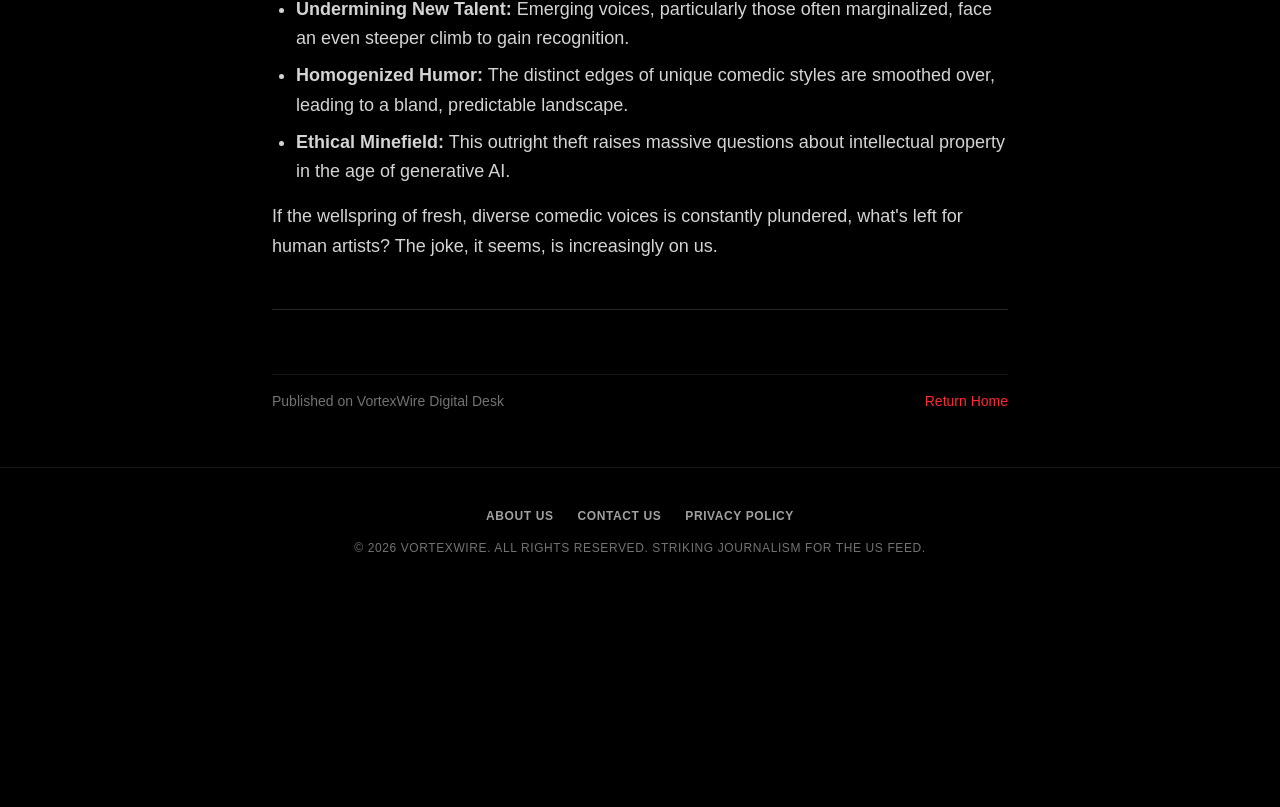
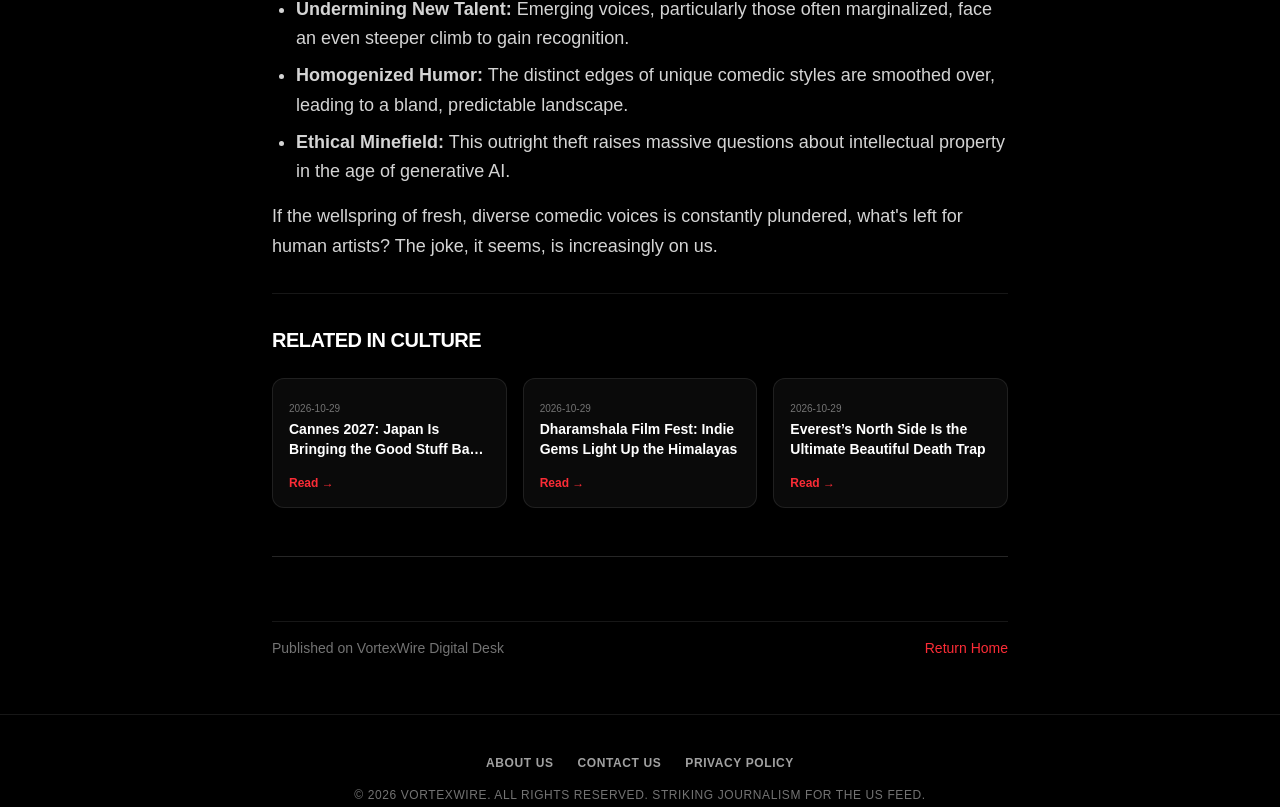
Before and after one commit to remstr/vortexwire, a Next.js app: page /culture/ai-bots-the-new-joke-thieves-and-theyre-targeting-women in a window 1280 px wide. Shown: the part 1458-2265 px from the top of the page. Before the commit the page ends 2054 px from the top, so only its background shows below. Built offline with nearby package versions, Linux system fonts and the light colour scheme.

Commit message:
Implement related articles section and Comments component
Added a section to display related articles at the bottom of the article page and included the Comments component.

```diff
--- a/src/app/[category]/[slug]/page.js
+++ b/src/app/[category]/[slug]/page.js
@@ -5,7 +5,7 @@ import Link from 'next/link';
 import { notFound } from 'next/navigation';
 import ReactMarkdown from 'react-markdown';
 import ShareButtons from '@/components/ShareButtons';
-import Comments from '@/components/Comments'; // 1. Import the Comments component
+import Comments from '@/components/Comments';
 
 const contentDirectory = function() {
   return path.join(process.cwd(), 'content');
@@ -37,6 +37,29 @@ export async function generateStaticParams() {
   return paths;
 }
 
+// Helper to get up to 3 related articles from the same category
+function getRelatedPosts(currentCategory, currentSlug) {
+  const catDir = path.join(contentDirectory(), currentCategory);
+  if (!fs.existsSync(catDir)) return [];
+
+  const filenames = fs.readdirSync(catDir);
+  const posts = filenames
+    .filter((fn) => fn.endsWith('.mdx'))
+    .map((filename) => {
+      const filePath = path.join(catDir, filename);
+      const fileContents = fs.readFileSync(filePath, 'utf8');
+      const { data } = matter(fileContents);
+      return {
+        slug: filename.replace(/\.mdx$/, '').toLowerCase(),
+        category: currentCategory,
+        ...data,
+      };
+    })
+    .filter((p) => p.slug !== currentSlug);
+
+  return posts.slice(0, 3);
+}
+
 export default async function ArticlePage({ params }) {
   const resolvedParams = await params;
   const category = resolvedParams?.category?.toLowerCase();
@@ -50,6 +73,13 @@ export default async function ArticlePage({ params }) {
 
   const fileContents = fs.readFileSync(filePath, 'utf8');
   const { data, content } = matter(fileContents);
+
+  // Calculate reading time (avg 200 words per minute)
+  const wordCount = content.split(/\s+/g).length;
+  const readingTime = Math.ceil(wordCount / 200);
+
+  // Fetch related posts for the bottom section
+  const relatedPosts = getRelatedPosts(category, slug);
 
   return (
     <article className="max-w-3xl mx-auto space-y-8 py-6 px-4">
@@ -68,6 +98,8 @@ export default async function ArticlePage({ params }) {
               {data.category}
             </span>
             <span>{data.date}</span>
+            <span>•</span>
+            <span>{readingTime} min read</span>
             <span>•</span>
             <span>By {data.author}</span>
           </div>
@@ -112,7 +144,33 @@ export default async function ArticlePage({ params }) {
         </ReactMarkdown>
       </div>
 
-      {/* 2. COMMENT SECTION PLACED HERE */}
+      {/* RELATED STORIES SECTION */}
+      {relatedPosts.length > 0 && (
+        <section className="space-y-6 pt-8 border-t border-neutral-900">
+          <h3 className="text-xl font-black text-white uppercase tracking-tight">
+            Related in {category.charAt(0).toUpperCase() + category.slice(1)}
+          </h3>
+          <div className="grid grid-cols-1 md:grid-cols-3 gap-4">
+            {relatedPosts.map((post) => (
+              <Link
+                key={post.slug}
+                href={`/${post.category}/${post.slug}`}
+                className="group bg-neutral-950 border border-neutral-800/80 rounded-xl p-4 flex flex-col justify-between hover:border-red-600/50 transition shadow-lg"
+              >
+                <div className="space-y-2">
+                  <span className="text-[10px] text-neutral-500">{post.date}</span>
+                  <h4 className="text-sm font-bold text-white group-hover:text-red-500 transition line-clamp-2">
+                    {post.title}
+                  </h4>
+                </div>
+                <span className="text-xs font-bold text-red-500 pt-4">Read →</span>
+              </Link>
+            ))}
+          </div>
+        </section>
+      )}
+
+      {/* COMMENT SECTION */}
       <Comments />
 
       {/* Footer Return */}
```
